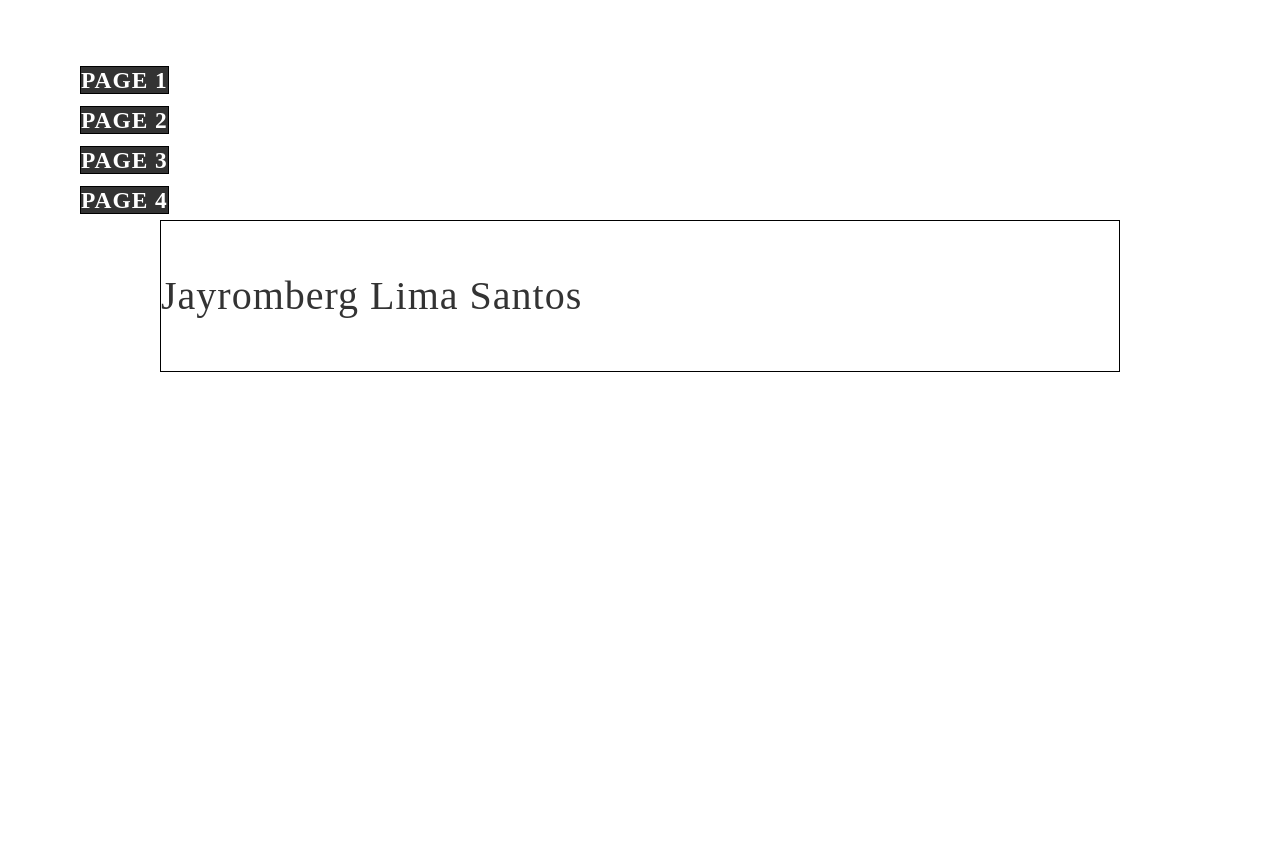
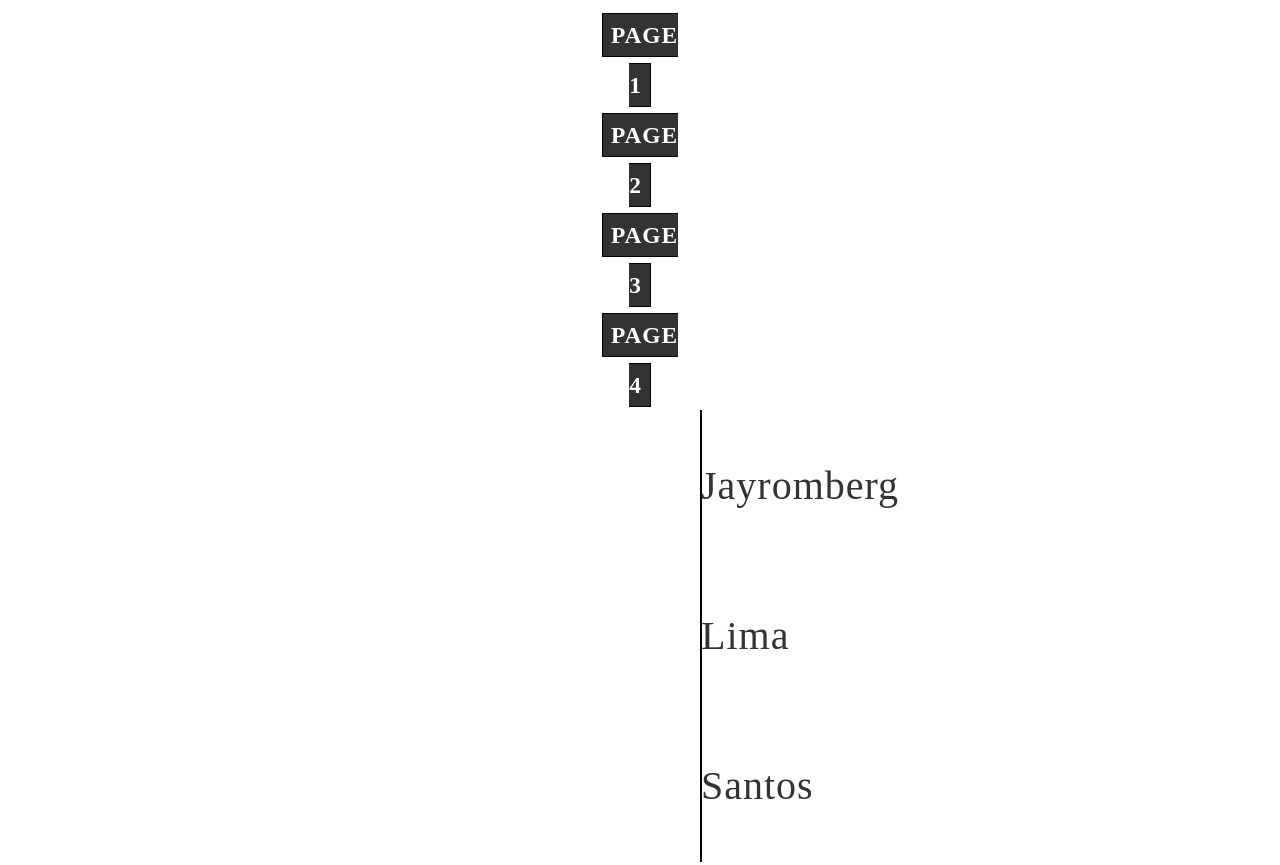
Before and after one commit to Jayromberg/Jayromberg.github.io, a plain HTML site: page index.html in a window 1280 px wide. Before the commit the page ends 800 px from the top, so only its background shows below. Drawn offline with Linux system fonts and the light colour scheme.

Commit message:
add text-align

```diff
--- a/style.css
+++ b/style.css
@@ -12,7 +12,8 @@ body{
 }
 
 #margem{
-    padding: 60px;
+    padding: 10px 600px;
+    text-align: center;
 }
 
 p, li{
@@ -26,16 +27,12 @@ p, li{
     margin: 0px 100px;
 }
 
-.picture{
-
-}
-
 .button{
-    margin: 20px;
     background-color: #333;
     color: white;
     text-decoration: none;
-    line-height: 40px;
+    line-height: 50px;
+    padding: 8px;
     border: 1px solid black;
 }
 
```
